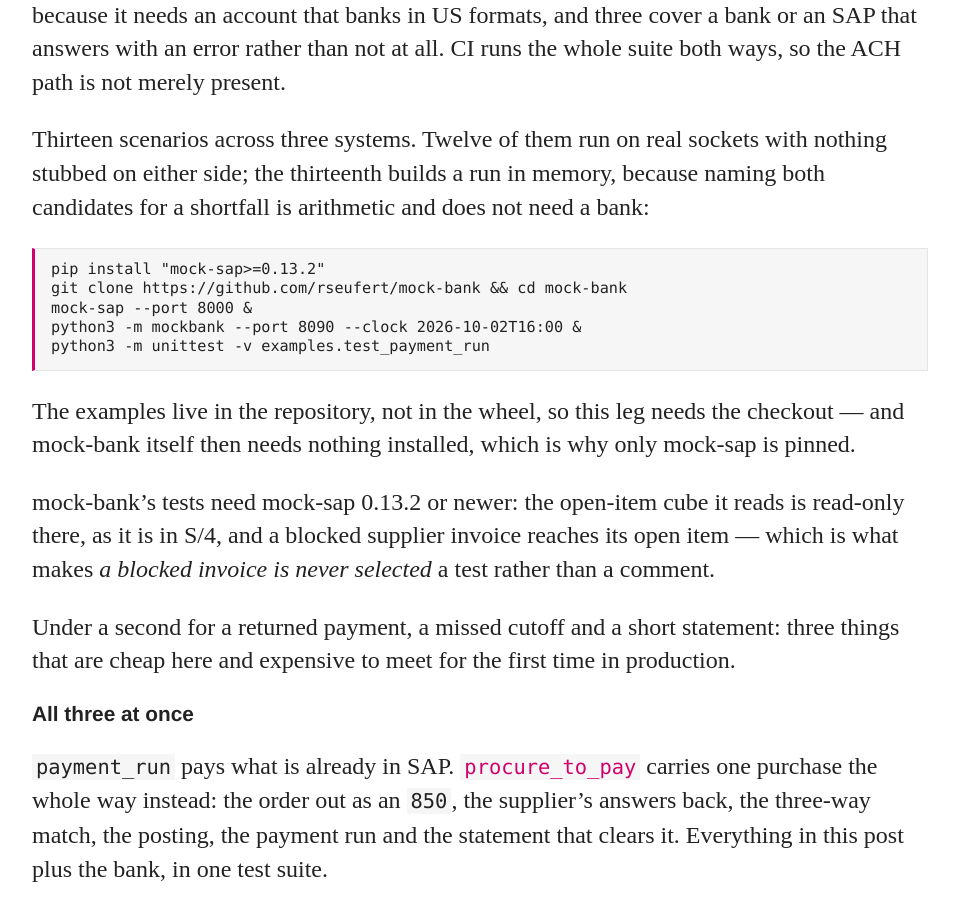
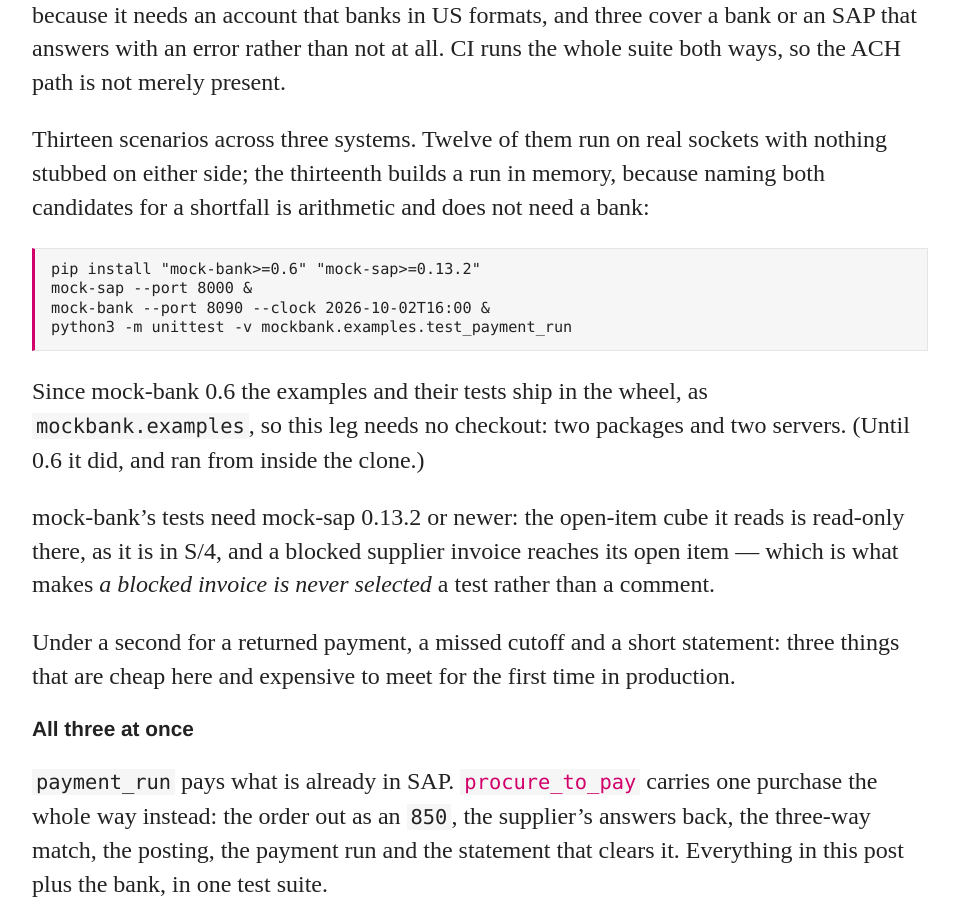
Before and after one commit to rseufert/rseufert.github.io, a Jekyll site: the page built from _posts/2026-09-24-testing-an-sap-to-edi-integration.md, in a window 1280 px wide and 900 px high, scrolled down 13364 px. Shown: the whole window, without its empty margins (160-1119 px from the left). Built offline with Jekyll 4.4.1, drawn with Linux system fonts in a browser that asks for light colours.

Commit message:
mock-bank 0.6: direct debits, and its examples run from the wheel
The features list no longer says direct debits are refused, and gains a
bullet for them: pain.008 and NACHA debit entries, credited on the
settlement date, refused or returned by the customer's bank. The payment
run now has twenty-six tests.

The three mock-bank examples on the projects page, and the payment run in
the 2026-09-24 post, install mock-bank>=0.6 and run
mockbank.examples.test_... with no clone. All three pass that way from a
clean install of mock-bank 0.6.0, mock-sap 0.14.0 and mock-edi 0.6.0.

Co-Authored-By: Claude Opus 5.5 <noreply@anthropic.com>
Claude-Session: https://claude.ai/code/session_015RDTBgG3oYVSZTAaz1gNwq

````diff
--- a/_posts/2026-09-24-testing-an-sap-to-edi-integration.md
+++ b/_posts/2026-09-24-testing-an-sap-to-edi-integration.md
@@ -483,16 +483,15 @@ nothing stubbed on either side; the thirteenth builds a run in memory, because
 naming both candidates for a shortfall is arithmetic and does not need a bank:
 
 ```bash
-pip install "mock-sap>=0.13.2"
-git clone https://github.com/rseufert/mock-bank && cd mock-bank
+pip install "mock-bank>=0.6" "mock-sap>=0.13.2"
 mock-sap --port 8000 &
-python3 -m mockbank --port 8090 --clock 2026-10-02T16:00 &
-python3 -m unittest -v examples.test_payment_run
+mock-bank --port 8090 --clock 2026-10-02T16:00 &
+python3 -m unittest -v mockbank.examples.test_payment_run
 ```
 
-The examples live in the repository, not in the wheel, so this leg needs the
-checkout — and mock-bank itself then needs nothing installed, which is why only
-mock-sap is pinned.
+Since mock-bank 0.6 the examples and their tests ship in the wheel, as
+`mockbank.examples`, so this leg needs no checkout: two packages and two
+servers. (Until 0.6 it did, and ran from inside the clone.)
 
 mock-bank's tests need mock-sap 0.13.2 or newer: the open-item cube it
 reads is read-only there, as it is in S/4, and a blocked supplier invoice
````
Also changed, not shown: index.html (+12 -14 lines).
